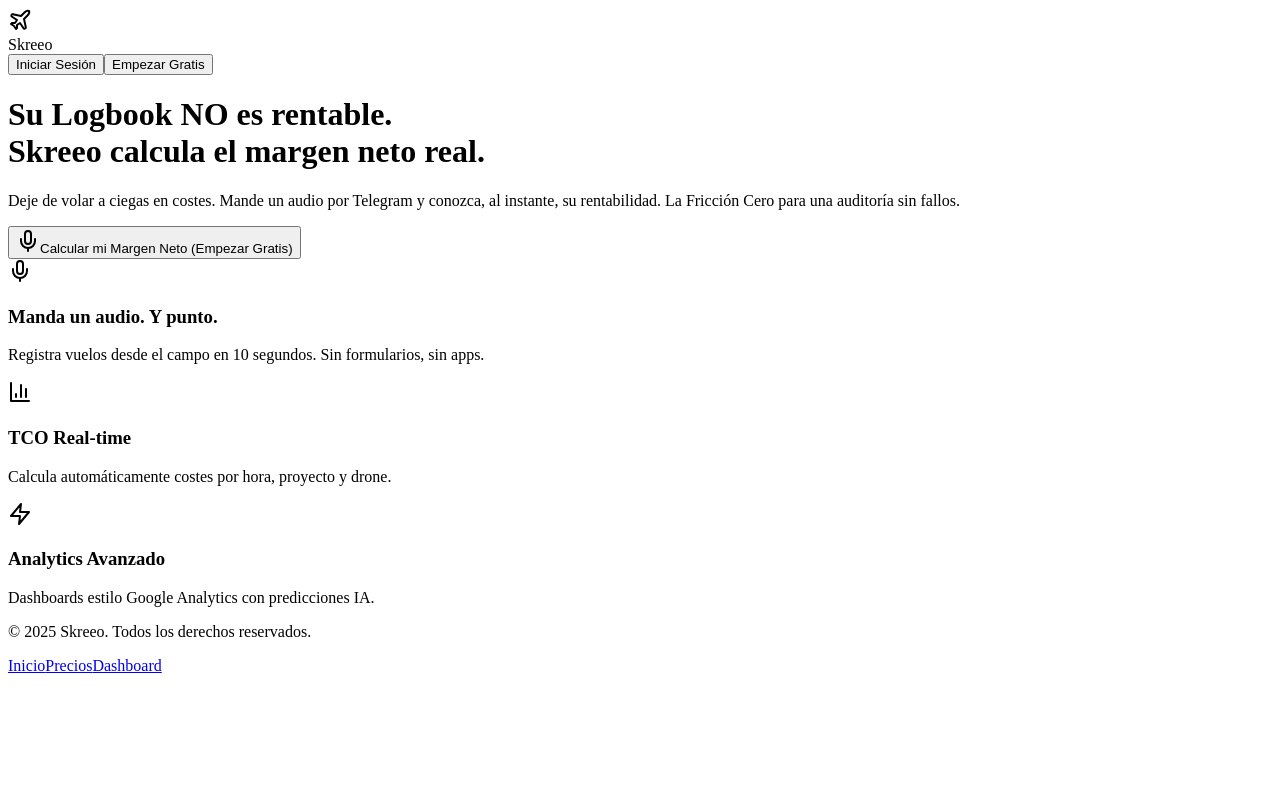
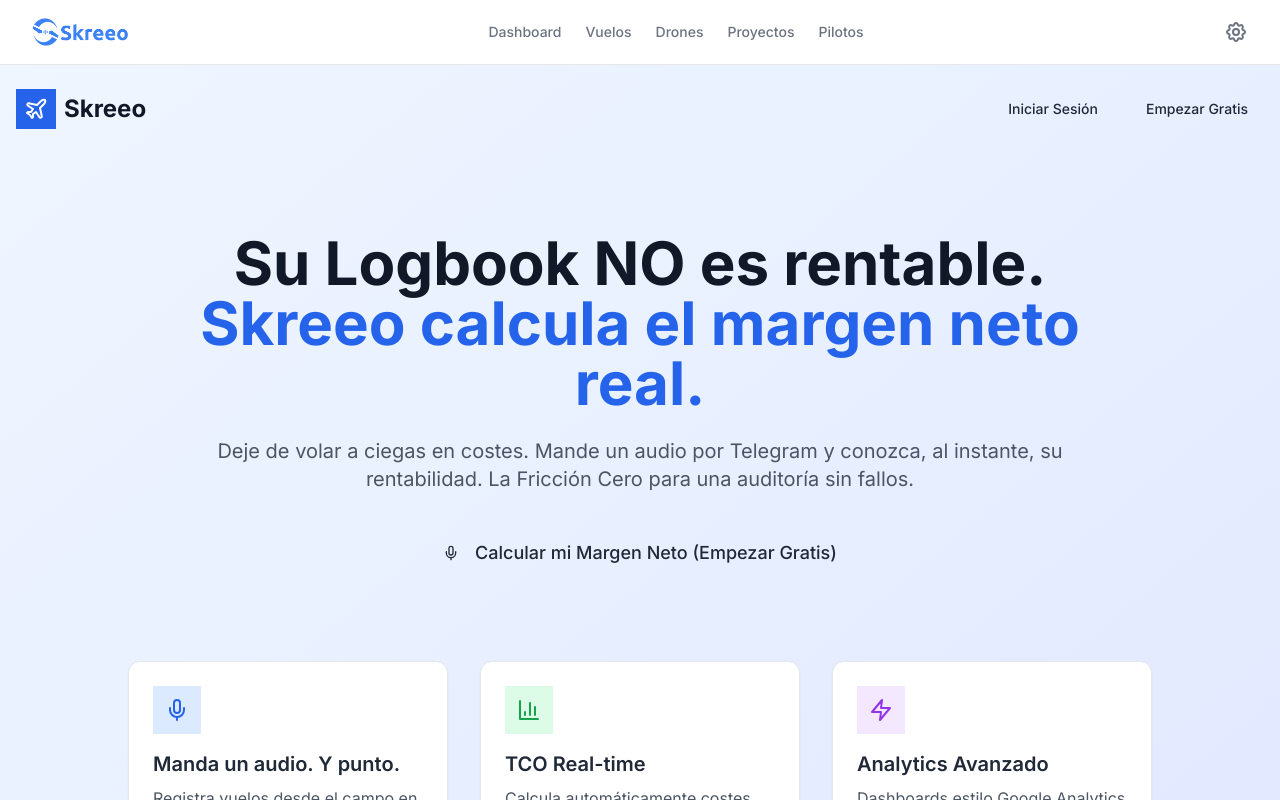
Before and after one commit to pogane2011/skreeo-57, a Next.js app: page / in a window 1280 px wide. Shown: the top 800 px of the page. Built offline with nearby package versions, Linux system fonts and the light colour scheme.

Commit message:
Create layout.tsx

```diff
--- /dev/null
+++ b/src/app/layout.tsx
@@ -0,0 +1,26 @@
+import type { Metadata } from 'next';
+import { Inter } from 'next/font/google';
+import '@/styles/globals.css';
+import Navbar from '@/components/Navbar';
+
+const inter = Inter({ subsets: ['latin'] });
+
+export const metadata: Metadata = {
+  title: 'Skreeo - Gestión de Flotas de Drones',
+  description: 'Plataforma inteligente para gestionar tu flota de drones, vuelos, proyectos y TCO',
+};
+
+export default function RootLayout({
+  children,
+}: {
+  children: React.ReactNode;
+}) {
+  return (
+    <html lang="es">
+      <body className={`${inter.className} bg-[#F8FAFC]`}>
+        <Navbar />
+        <main>{children}</main>
+      </body>
+    </html>
+  );
+}
```
